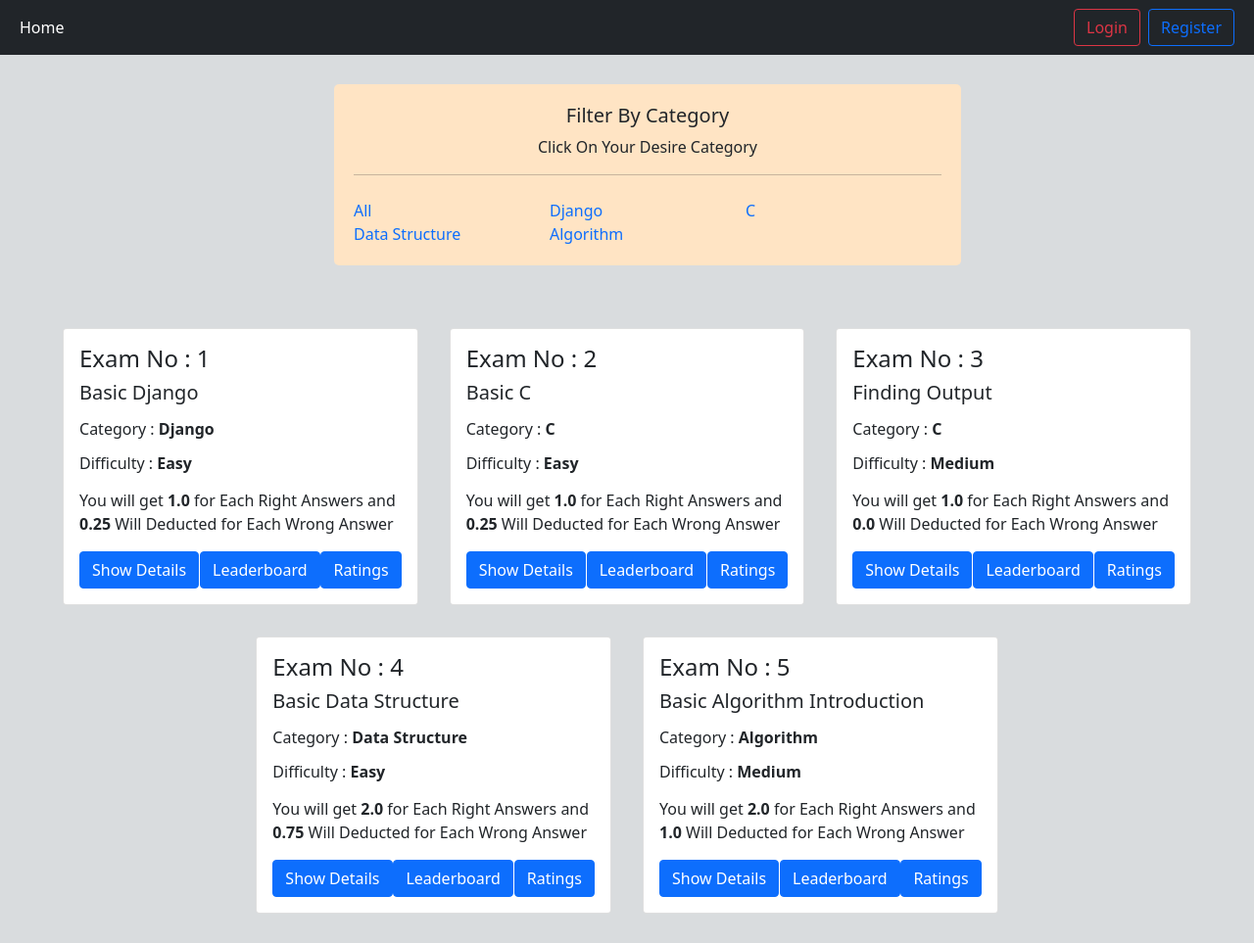
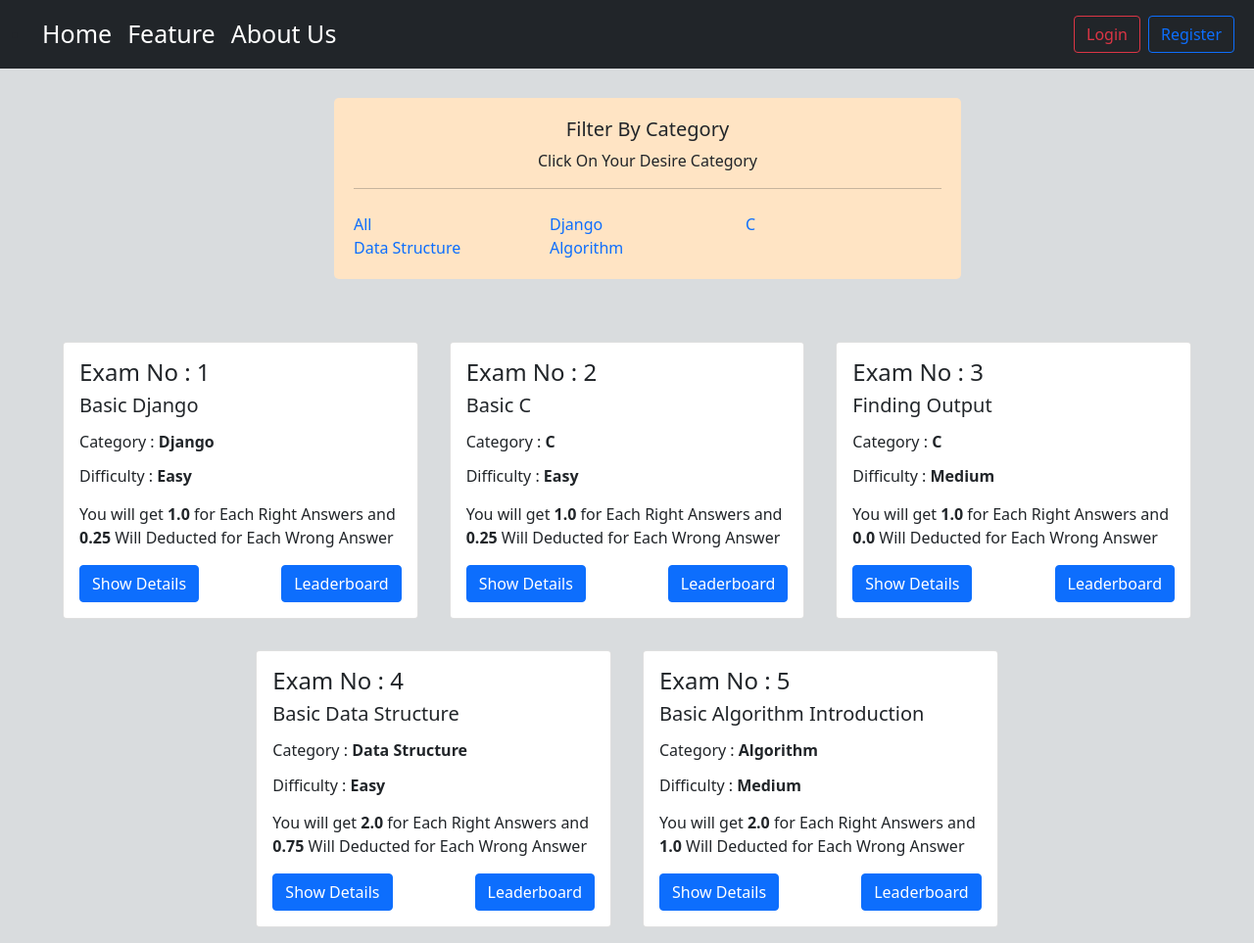
Before and after one commit to asifparvezmahim/Quiz_Project, a Django app: page /quizes/ in a window 1280 px wide. Shown: the whole page at 98% size. Before the commit the page ends 932 px from the top, so only its background shows below. Run offline with Django 4.2, Linux system fonts and the light colour scheme; data comes from the database, SQL or seed files in the repository; both versions use the stored data as it was after the commit.

Commit message:
21st commit

```diff
--- a/quizes/static/quizes/main.js
+++ b/quizes/static/quizes/main.js
@@ -1,4 +1,3 @@
-console.log("HLW");
 const modalBtns = [...document.getElementsByClassName('modal-button')]
 const modalbody=document.getElementById('modal-body-confirm')
 const startBtn =document.getElementById("start-button")
--- a/quizes/templates/main.html
+++ b/quizes/templates/main.html
@@ -91,11 +91,7 @@
             data-pk="{{obj.pk}}"
             >Leaderboard</a>
 
-            <a
-            href="{%url "rating_view" obj.id%}"
-            class="btn btn-primary"
-            data-pk="{{obj.pk}}"
-            >Ratings</a>
+
             </div>
           </div>
         </div>
--- a/quizes/templates/quiz.html
+++ b/quizes/templates/quiz.html
@@ -19,7 +19,7 @@
     {% csrf_token %}
     <div class="quiz-box" id="quiz-box"></div>
     <div class="submit">
-      <button type="submit" class="btn btn-primary mt-3">Submit</button>
+      <button type="submit" class="btn btn-primary mt-3" id="submit_btn" onclick="StopCount()">Submit</button>
     </div>
   </form>
   <div id="score-box"></div>
--- a/static/css/base.css
+++ b/static/css/base.css
@@ -1,3 +1,8 @@
 .body{
     background-color: #D9DCDE;
 }
+
+.comp-name{
+    margin-left: 10px;
+    display: none;
+}
--- a/templates/base.html
+++ b/templates/base.html
@@ -19,6 +19,27 @@
 
     <!-- Custom CSS -->
     <link rel="stylesheet" href="{% static '/css/base.css' %}" /> {%block title%}
+    <style>
+      .comp-name{
+        margin-right: 350px;
+      }
+
+     .nav_item{
+      font-size:25px;
+      color:black
+    }
+
+    .@media only screen and (max-width: 400px){
+      .comp-name{
+        margin-right: 0px;
+
+    }
+      .nav_item{
+        font-size:10px;
+        color:black
+      }
+    }
+    </style>
     {%endblock%}
 
     {%block script%}
@@ -42,15 +63,26 @@
           <span class="navbar-toggler-icon"></span>
         </button>
         <div class="collapse navbar-collapse" id="navbarSupportedContent">
-          <ul class="navbar-nav me-auto mb-2 mb-lg-0">
+          <li class="nav-item">
+            <h3 class="text-primary comp-name">Knowledge Tester</h3>
+          </li>
+          <ul class="navbar-nav me-auto mb-2 mb-lg-0 list_item">
             <li class="nav-item">
-              <a class="nav-link active" aria-current="page" href="{%url "homepage"%}">Home</a>
+              <a class="nav-link active nav_item" aria-current="page" href="{%url "homepage"%}">Home</a>
             </li>
             {%if user.is_authenticated%}
               <li class="nav-item">
-                <a class="nav-link active" aria-current="page" href="{%url "quiz"%}">Quizes</a>
+                <a class="nav-link active nav_item" aria-current="page" href="{%url "quiz"%}">Quizes</a>
               </li>
             {%endif%}
+
+            <li class="nav-item">
+              <a class="nav-link active nav_item" aria-current="page" href="">Feature</a>
+            </li>
+
+            <li class="nav-item">
+              <a class="nav-link active nav_item" aria-current="page" href="">About Us</a>
+            </li>
           </ul>
           <form class="d-flex">
             {%if user.is_authenticated%}
```
Also changed, not shown: quizes/static/quizes/quiz.js (+15 -19 lines), db.sqlite3.
